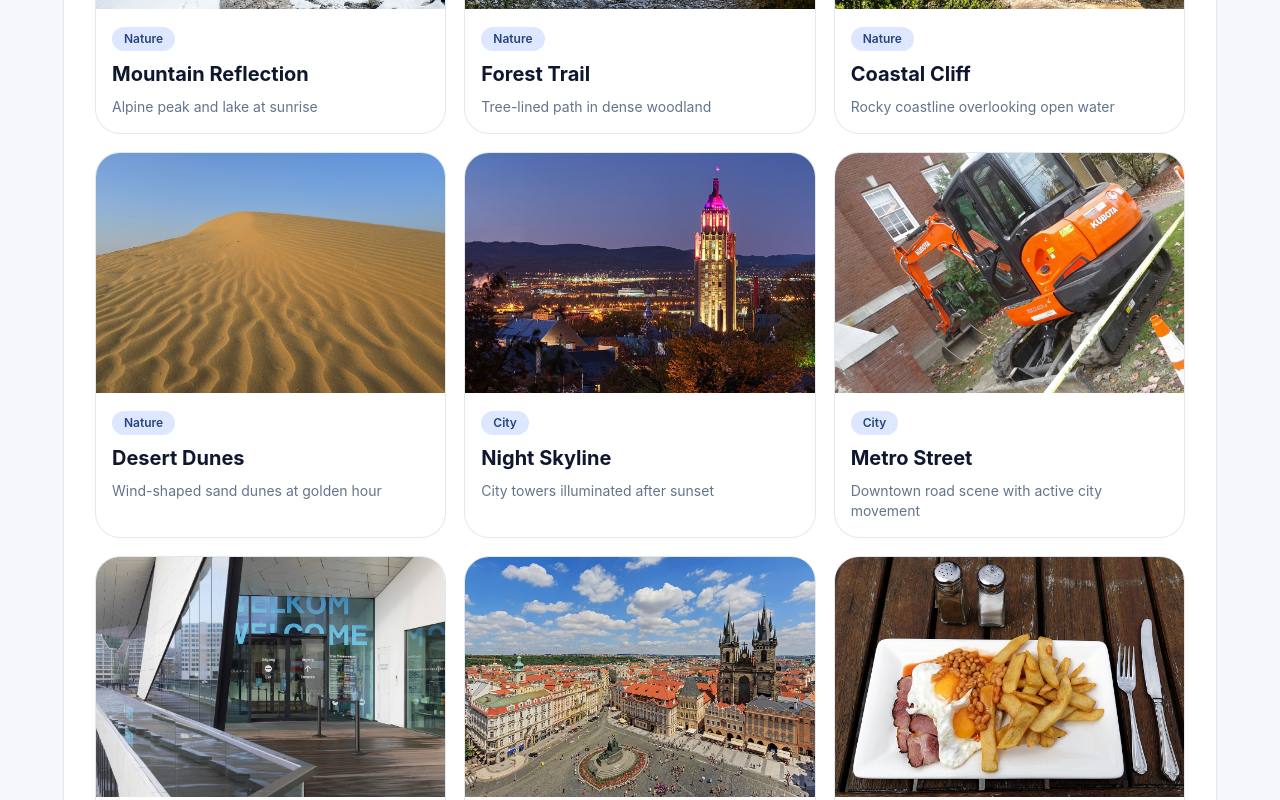
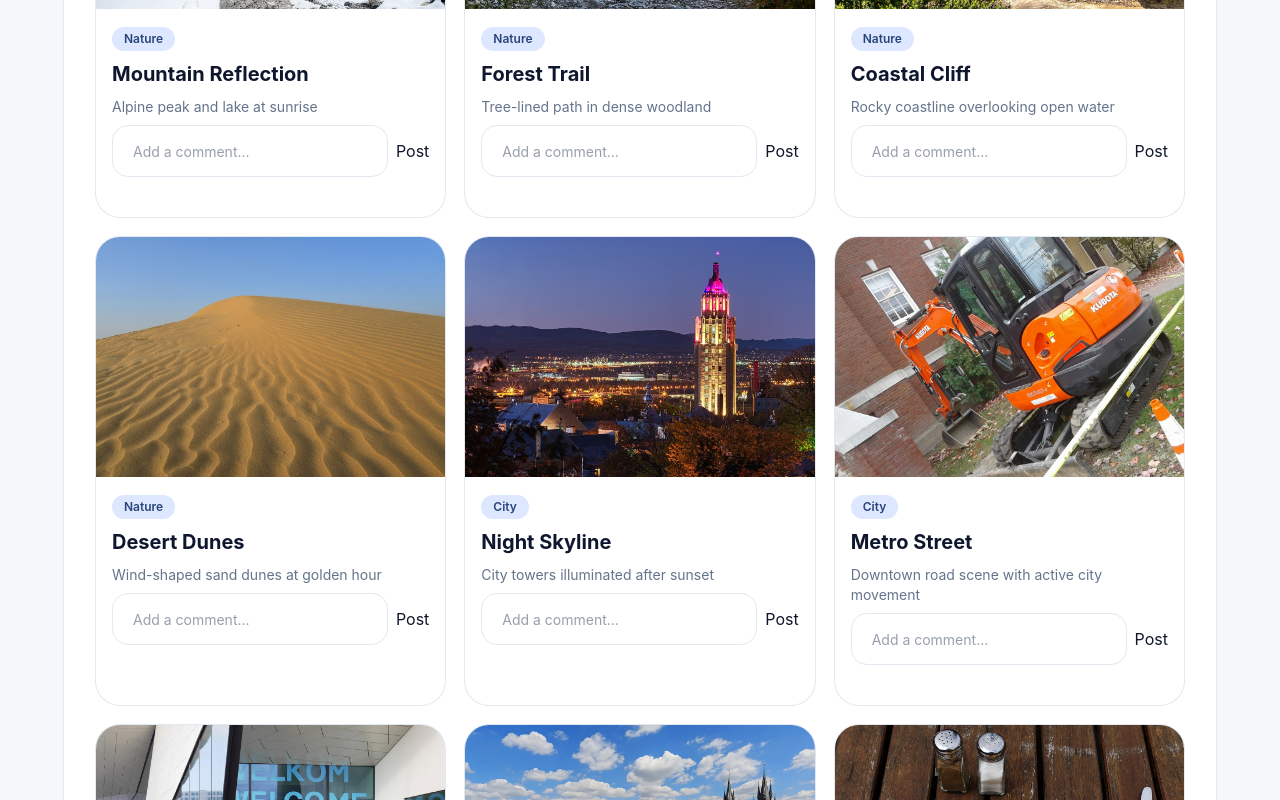
Before and after one commit to JarvisLam-LemonCEO/CMPE280Hackathon, a React (Vite) app: page /user-home in a window 1280 px wide. Shown: the part 860-1660 px from the top of the page. Built offline with nearby package versions, Linux system fonts and the light colour scheme; sample sign-in values are in the browser's storage.

Commit message:
added comment functionality

```diff
--- a/src/data/galleryData.js
+++ b/src/data/galleryData.js
@@ -1,3 +1,5 @@
+import { comment } from "postcss";
+
 export const themeData = [
   {
     id: "nature",
@@ -10,24 +12,28 @@ export const themeData = [
         title: "Mountain Reflection",
         subtitle: "Alpine peak and lake at sunrise",
         url: "/images/themes/nature-mountain.jpg",
+        comment: "",
       },
       {
         id: "nature-2",
         title: "Forest Trail",
         subtitle: "Tree-lined path in dense woodland",
         url: "/images/themes/nature-forest.jpg",
+        comment: "",
       },
       {
         id: "nature-3",
         title: "Coastal Cliff",
         subtitle: "Rocky coastline overlooking open water",
         url: "/images/themes/nature-coast.jpg",
+        comment: "",
       },
       {
         id: "nature-4",
         title: "Desert Dunes",
         subtitle: "Wind-shaped sand dunes at golden hour",
         url: "/images/themes/nature-desert.jpg",
+        comment: "",
       },
     ],
   },
@@ -42,24 +48,28 @@ export const themeData = [
         title: "Night Skyline",
         subtitle: "City towers illuminated after sunset",
         url: "/images/themes/city-skyline.jpg",
+        comment: "",
       },
       {
         id: "city-2",
         title: "Metro Street",
         subtitle: "Downtown road scene with active city movement",
         url: "/images/themes/city-street.jpg",
+        comment: "",
       },
       {
         id: "city-3",
         title: "Modern Facade",
         subtitle: "Contemporary glass-and-steel architecture",
         url: "/images/themes/city-architecture.jpg",
+        comment: "",
       },
       {
         id: "city-4",
         title: "Historic District",
         subtitle: "Old-town streets with heritage buildings",
         url: "/images/themes/city-oldtown.jpg",
+        comment: "",
       },
     ],
   },
@@ -74,24 +84,28 @@ export const themeData = [
         title: "Brunch Table",
         subtitle: "Breakfast spread with fruit and coffee",
         url: "/images/themes/food-brunch.jpg",
+        comment: "",
       },
       {
         id: "food-2",
         title: "Street Tacos",
         subtitle: "Fresh tacos with market-style toppings",
         url: "/images/themes/food-tacos.jpg",
+        comment: "",
       },
       {
         id: "food-3",
         title: "Pasta Night",
         subtitle: "Pasta served with a prepared meat dish and sauce",
         url: "/images/themes/food-pasta.jpg",
+        comment: "",
       },
       {
         id: "food-4",
         title: "Dessert Studio",
         subtitle: "Pastry dessert styled in a minimal setup",
         url: "/images/themes/food-dessert.jpg",
+        comment: "",
       },
     ],
   },
@@ -106,24 +120,28 @@ export const themeData = [
         title: "Curious Fox",
         subtitle: "Red fox in a woodland environment",
         url: "/images/themes/animals-fox.jpg",
+        comment: "",
       },
       {
         id: "animals-2",
         title: "Savannah Walk",
         subtitle: "Elephants crossing open grassland",
         url: "/images/themes/animals-elephant.jpg",
+        comment: "",
       },
       {
         id: "animals-3",
         title: "Ocean Companion",
         subtitle: "Dolphin surfacing above coastal waters",
         url: "/images/themes/animals-dolphin.jpg",
+        comment: "",
       },
       {
         id: "animals-4",
         title: "Arctic Pause",
         subtitle: "Polar bear in an icy environment",
         url: "/images/themes/animals-polarbear.jpg",
+        comment: "",
       },
     ],
   },
--- a/src/pages/UserHomePage.jsx
+++ b/src/pages/UserHomePage.jsx
@@ -4,6 +4,45 @@ import { allThemeImages, themeById, themeData } from "../data/galleryData";
 import "/src/UserHomePage.css";
 
 const UPLOAD_STORAGE_KEY_PREFIX = "userGalleryUploadsV1";
+
+const ImageWithComments = ({ image }) => {
+  const [comment, setComment] = useState("");
+  const [commentList, setCommentList] = useState([]);
+
+  const handleAddComment = () => {
+    if (!comment.trim()) return;
+
+    setCommentList((prev) => [...prev, comment]);
+    setComment(""); // clear input
+  };
+
+  return (
+    <div className="mb-6">
+
+      <div className="mt-2 flex gap-2">
+        <input
+          type="text"
+          value={comment}
+          onChange={(e) => setComment(e.target.value)}
+          placeholder="Add a comment..."
+          className="h-[52px] w-full rounded-2xl border border-slate-200 bg-white px-5 text-sm text-slate-700 outline-none"
+        />
+
+        <button onClick={handleAddComment}>
+          Post
+        </button>
+      </div>
+
+      <div className="mt-2">
+        {commentList.map((c, i) => (
+          <p key={i} className="text-sm text-slate-600">
+            {c}
+          </p>
+        ))}
+      </div>
+    </div>
+  );
+};
 
 function readFileAsDataUrl(file) {
   return new Promise((resolve, reject) => {
@@ -175,6 +214,7 @@ function UserHomePage() {
         themeLabel: chosenTheme?.label || "Custom",
         createdAt: now,
         isUserUpload: true,
+        comment: "",
       };
 
       setUploadedImages((previous) => [...previous, newUpload]);
@@ -308,6 +348,10 @@ function UserHomePage() {
                   {image.title}
                 </h2>
                 <p className="text-sm text-[#64748b]">{image.subtitle}</p>
+                <span>
+                   <ImageWithComments key={image.id} image={image} />
+                </span>
+                <p>{image.comment}</p>
               </div>
             </article>
           ))}
```
